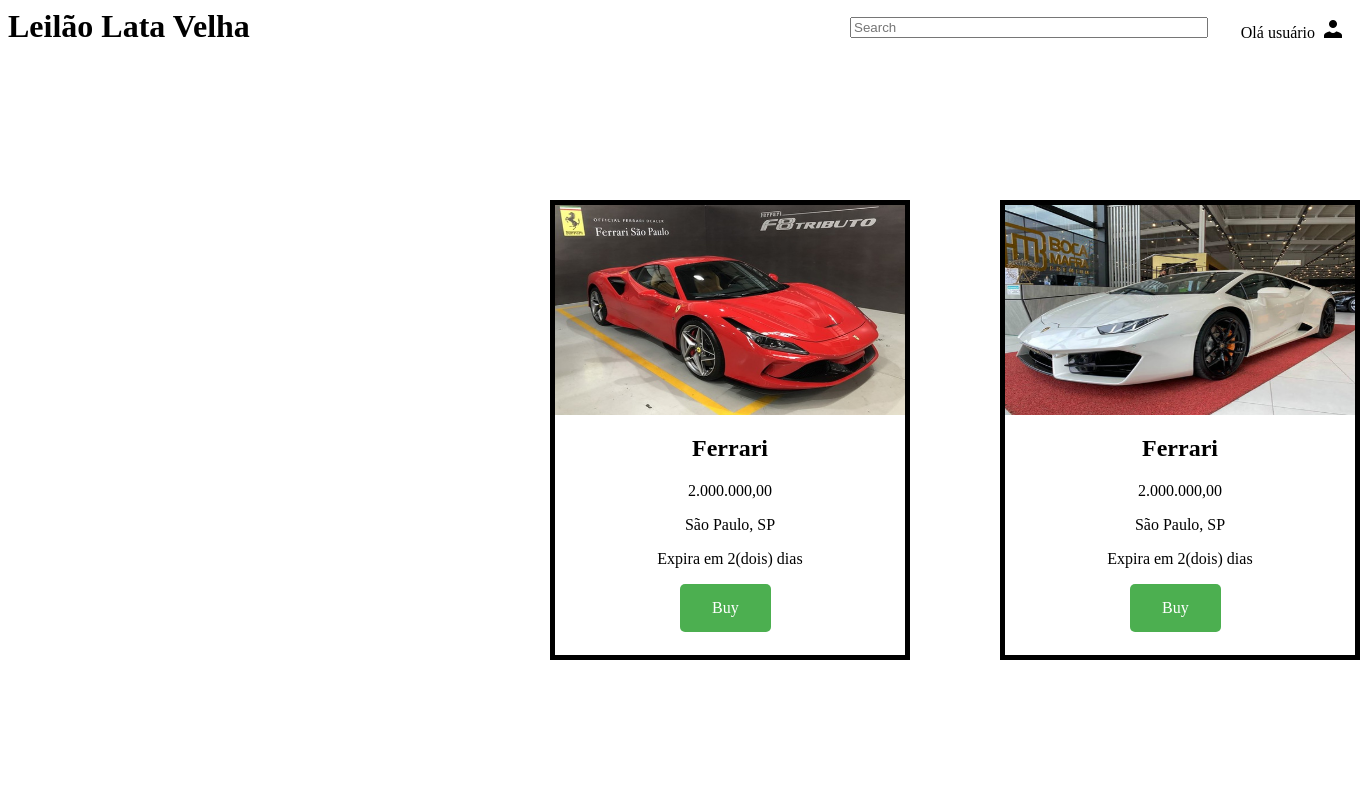
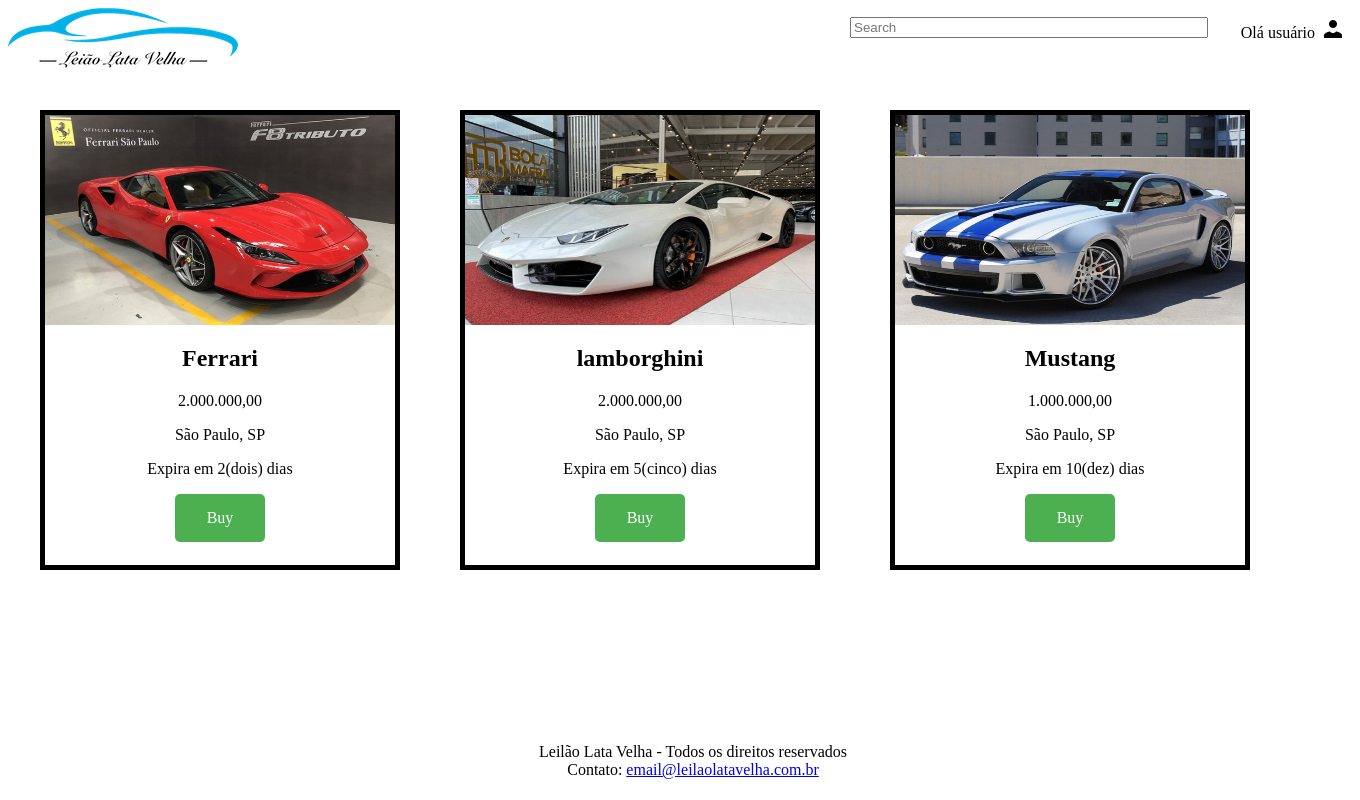
Before and after one commit to Pejots/auction-project-aws, a Flask app: page / in a window 1360 px wide. Run offline with Flask 2, Linux system fonts and the light colour scheme; some libraries are stand-ins or nearby versions.

Commit message:
alterado nome de arquivo, incluido logo, ajustado os anuncios

```diff
--- a/src/app/templates/index.html
+++ b/src/app/templates/index.html
@@ -1,7 +1,8 @@
 {% extends "template.html" %}
 
 {% block conteudo %}
-<div id="example">
+<div class="flex-container">
+    <div id="anuncio01">
         <div id="descripition-example-1">
             <img id="img-product" src="/static/img/ferrari.jpg" id="ferrari">
         </div>
@@ -11,20 +12,31 @@
         </p>
         <p id="location"> São Paulo, SP</p>
         <p id="expiration">Expira em 2(dois) dias</p>
-    <a id="btn-buy" href="/sales/2">Buy</a>
-
+        <a id="btn-buy" href="/sales/1">Buy</a>
     </div>
-<div id="example-2">
+    <div id="anuncio02">
         <div id="descripition-example-1">
             <img id="img-product" src="/static/img/lamborghini.jpg" id="ferrari">
         </div>
-    <h2 id="title-car">Ferrari</h2>
+        <h2 id="title-car">lamborghini</h2>
         <p>
             <R1 id="price">2.000.000,00</R1>
         </p>
         <p id="location"> São Paulo, SP</p>
-    <p id="expiration">Expira em 2(dois) dias</p>
+        <p id="expiration">Expira em 5(cinco) dias</p>
         <a id="btn-buy" href="/sales/2">Buy</a>
-
+    </div>
+    <div id="anuncio03">
+        <div id="descripition-example-1">
+            <img id="img-product" src="/static/img/mustang.jpg" id="ferrari">
+        </div>
+        <h2 id="title-car">Mustang</h2>
+        <p>
+            <R1 id="price">1.000.000,00</R1>
+        </p>
+        <p id="location"> São Paulo, SP</p>
+        <p id="expiration">Expira em 10(dez) dias</p>
+        <a id="btn-buy" href="/sales/3">Buy</a>
+    </div>
 </div>
 {% endblock %}
--- a/src/app/templates/template.html
+++ b/src/app/templates/template.html
@@ -13,15 +13,22 @@
 <body>
     <header>
         <div id="div-header">
-            <h1 id="title-header">
-                Leilão Lata Velha
-            </h1>
+            <img src="/static/img/empresa.png" alt="Logotipo Leilão Lata Velha" id="img-logo">
             <input type="text" placeholder="Search" id="search">
             <p id="user-header"> Olá usuário</p>
-            <span id="icon-user"><img src="/static/img/icons8-usuário-24.png" alt=""></span>
+            <span id="icon-user">
+                <img src="/static/img/icon-user.png" alt="">
+            </span>
         </div>
     </header>
-    {% block conteudo %}{% endblock %}
+    <main>
+        {% block conteudo %}{% endblock %}
+    </main>
+	<footer>
+		{# Aqui vão ficar as tags do rodapé #}
+		<p>Leilão Lata Velha - Todos os direitos reservados<br>
+		Contato: <a href="mailto:email@leilaolatavelha.com.br" id="link-email">email@leilaolatavelha.com.br</a></p>
+	</footer>
 </body>
 
 </html>
--- a/src/static/css/style-index.css
+++ b/src/static/css/style-index.css
@@ -23,21 +23,34 @@
     top: 17px;
 }
 
-#example{
+.flex-container > div {
+    width: 100px;
+    margin: 10px;
+    text-align: center;
+}
+#anuncio01{
     width: 350px;
     height: 450px;
     border: 5px solid black;
     position: absolute;
-    top: 200px;
-    left: 550px;
+    top: 100px;
+    left:30px;
 }
-#example-2{
+#anuncio02{
     width: 350px;
     height: 450px;
     border: 5px solid black;
     position: absolute;
-    top: 200px;
-    left: 1000px;
+    top: 100px;
+    left:450px;
+}
+#anuncio03{
+    width: 350px;
+    height: 450px;
+    border: 5px solid black;
+    position: absolute;
+    top: 100px;
+    left:880px;
 }
 #descripition-example-1{
     display: flex;
@@ -70,7 +83,6 @@
     background-color: #4CAF50;
     border: none;
     color: white;
-    margin-left: 125px;
     padding: 15px 32px;
     text-align: center;
     text-decoration: none;
@@ -81,3 +93,12 @@
     width: 100%;
     height: 210px;
 }
+
+footer {
+	background-color: white;
+	text-align: center;
+	width: 100%;
+	position: fixed;
+	bottom: 0;
+	padding: 5px;
+}
```
Also changed, not shown: src/app/templates/user/template.html (+9 -2 lines), src/static/css/style-login-register.css (+16 -0 lines), src/static/img/empresa.png (added), src/static/img/icon-user.png (renamed from src/static/img/icons8-usuário-24.png), src/static/img/mustang.jpg (added), 5 other files. Lines whose indentation alone changed are shown as unchanged.
